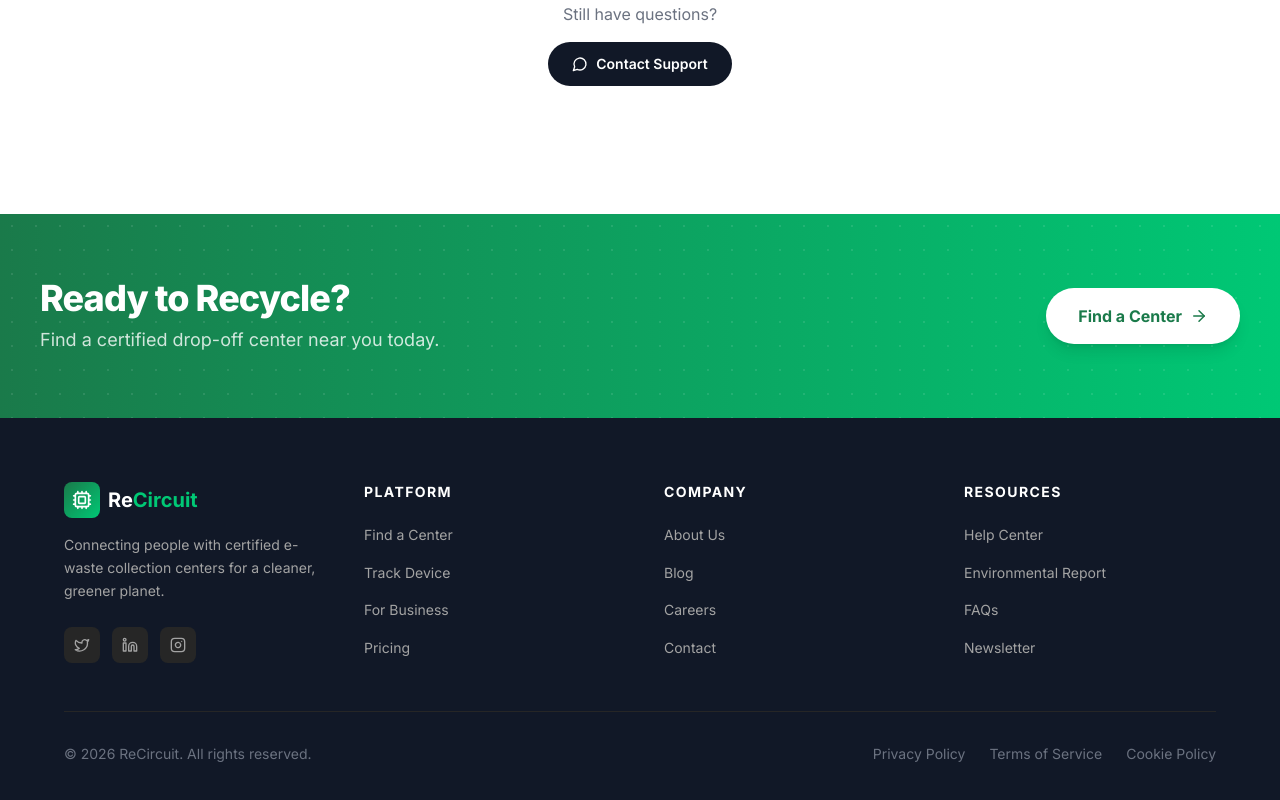
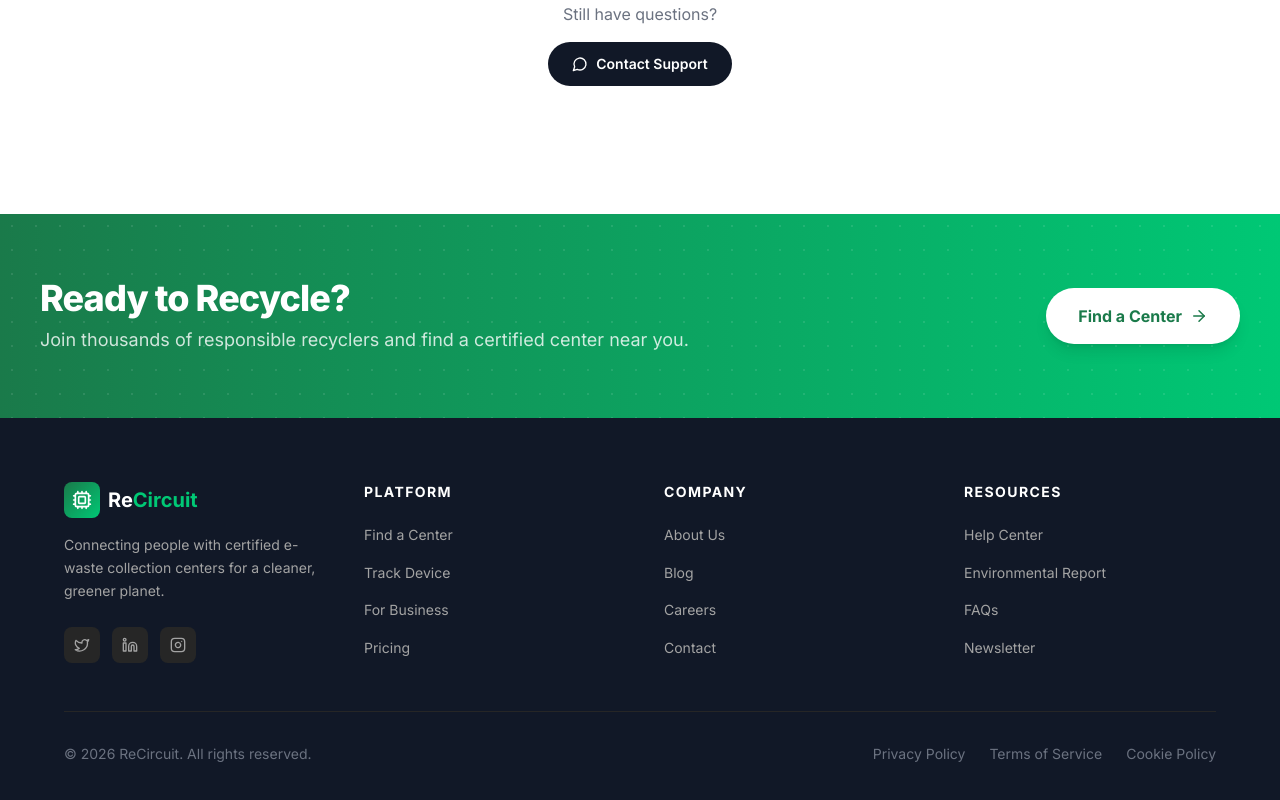
Before and after one commit to nirjalguragainofficial-hash/ReCircuit-Frontend, a React (Vite) app: page / in a window 1280 px wide. Shown: the part 6667-7467 px from the top of the page. Built offline with nearby package versions, Linux system fonts and the light colour scheme.

Commit message:
style: improve Footer CTA subtitle copy for engagement

```diff
--- a/src/components/Footer.jsx
+++ b/src/components/Footer.jsx
@@ -11,7 +11,7 @@ export function Footer() {
         <div className="max-w-[1200px] mx-auto flex flex-col md:flex-row items-center justify-between gap-6 relative z-10">
           <div>
             <h3 className="text-3xl md:text-4xl font-extrabold text-white mb-2 tracking-tight">Ready to Recycle?</h3>
-            <p className="text-white/80 text-lg">Find a certified drop-off center near you today.</p>
+            <p className="text-white/80 text-lg">Join thousands of responsible recyclers and find a certified center near you.</p>
           </div>
           <a
             href="#centers"
```
